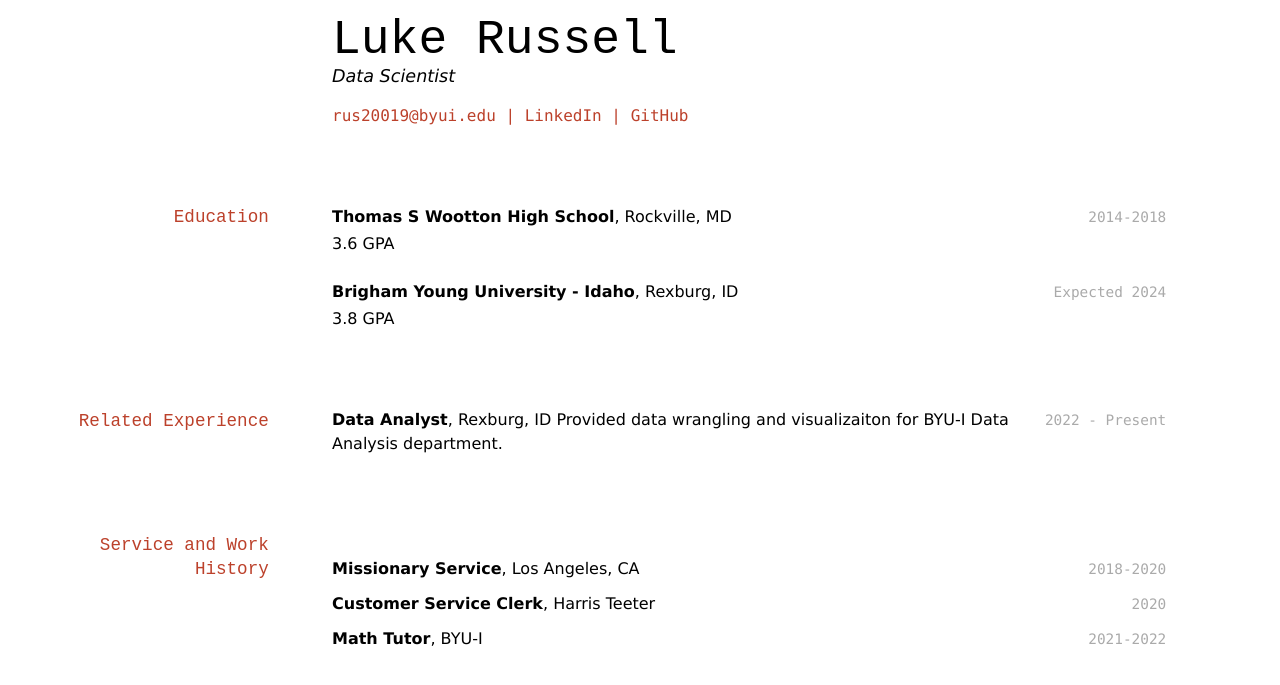
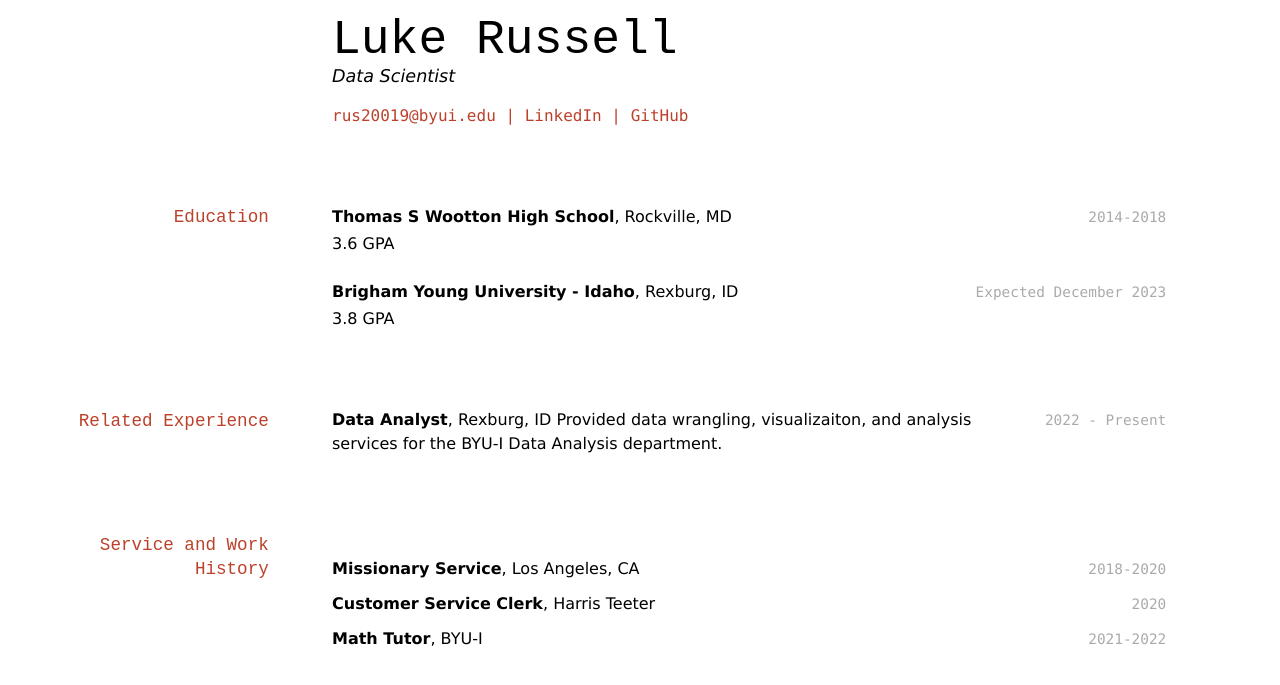
Before and after one commit to jluke-russell/russell_luke_resume, a Jekyll site: the page built from docs/index.md, in a window 1280 px wide. Shown: the top 685 px of the page. Built offline with Jekyll 4.4.1, drawn with Linux system fonts in a browser that asks for light colours.

Commit message:
more updates

```diff
--- a/docs/index.md
+++ b/docs/index.md
@@ -20,7 +20,7 @@ __Thomas S Wootton High School__, Rockville, MD
 
 - 3.6 GPA
 
-`Expected 2024`
+`Expected December 2023`
 __Brigham Young University - Idaho__, Rexburg, ID
 
 - 3.8 GPA
@@ -30,7 +30,7 @@ __Brigham Young University - Idaho__, Rexburg, ID
 
 `2022 - Present`
 __Data Analyst__, Rexburg, ID
-Provided data wrangling and visualizaiton for BYU-I Data Analysis department.
+Provided data wrangling, visualizaiton, and analysis services for the BYU-I Data Analysis department.
 
 ## Service and Work History
 
```
